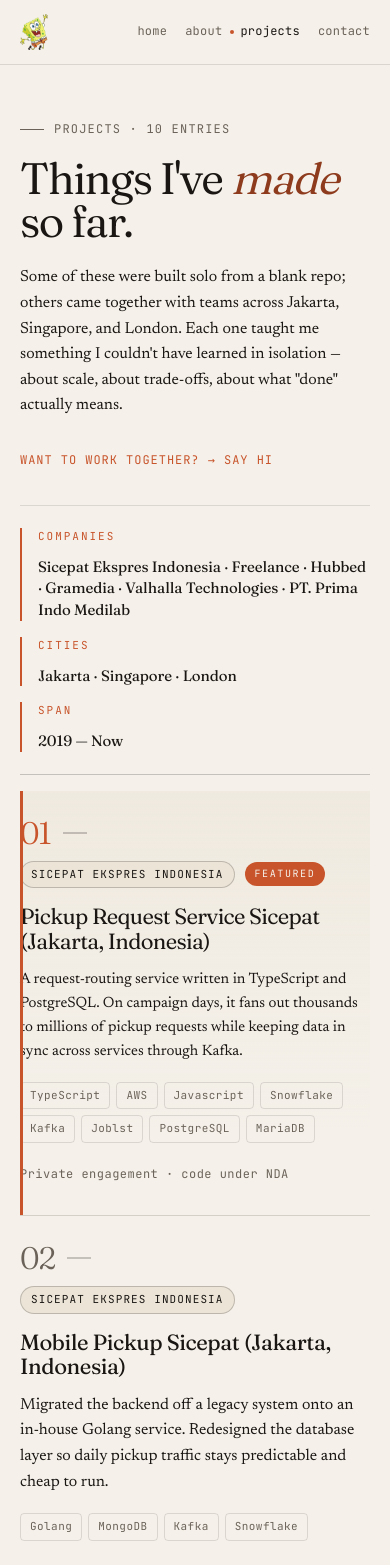
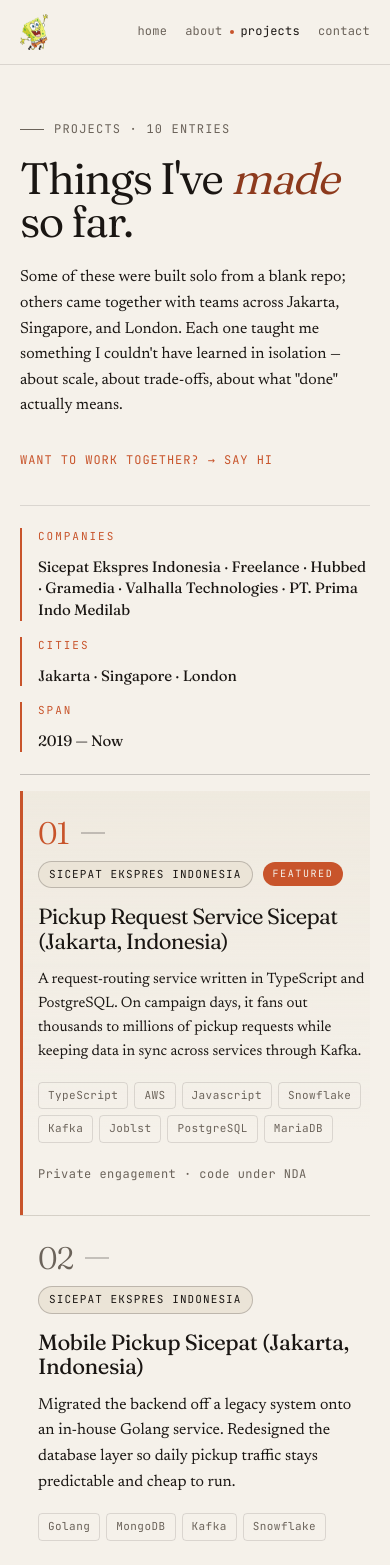
Before and after one commit to akbarakma/akbar-portofolio, a React (Create React App) app: page /projects in a window 390 px wide. Shown: the top 1565 px of the page. Built offline with nearby package versions, Linux system fonts and the light colour scheme.

Commit message:
Add whatsapp and fix styling on mobile

```diff
--- a/src/components/projects/styles/project.css
+++ b/src/components/projects/styles/project.css
@@ -529,7 +529,7 @@
 	.project-card {
 		grid-template-columns: 1fr;
 		gap: 14px;
-		padding: 28px 0;
+		padding: 28px 0 28px 18px;
 	}
 
 	.project-card-rail {
--- a/src/pages/contact.jsx
+++ b/src/pages/contact.jsx
@@ -4,6 +4,7 @@
 import { faEnvelope } from "@fortawesome/free-solid-svg-icons/faEnvelope";
 import { faGithub } from "@fortawesome/free-brands-svg-icons/faGithub";
 import { faLinkedin } from "@fortawesome/free-brands-svg-icons/faLinkedin";
+import { faWhatsapp } from "@fortawesome/free-brands-svg-icons/faWhatsapp";
 import { faFileLines } from "@fortawesome/free-regular-svg-icons/faFileLines";
 
 import NavBar from "../components/common/navBar";
@@ -21,6 +22,7 @@
 	{ key: "email", icon: faEnvelope, label: "Email", href: `mailto:${INFO.main.email}` },
 	{ key: "github", icon: faGithub, label: "GitHub", href: INFO.socials.github },
 	{ key: "linkedin", icon: faLinkedin, label: "LinkedIn", href: INFO.socials.linkedin },
+	{ key: "whatsapp", icon: faWhatsapp, label: "WhatsApp", href: "https://wa.me/6281388893502" },
 	{ key: "resume", icon: faFileLines, label: "Resume", href: INFO.socials.cv },
 ];
 
```
